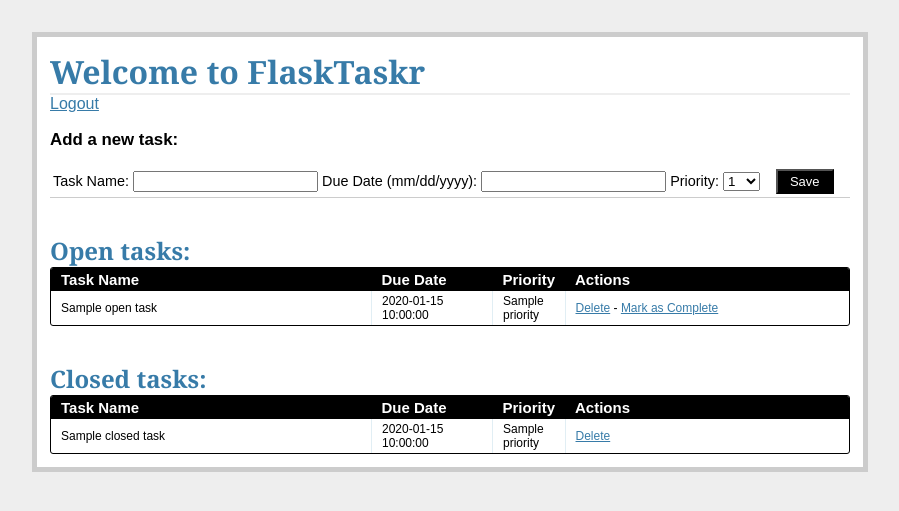
After one commit to wove/flasktaskr, a Flask app: template templates/tasks.html in a window 1280 px wide. The commit adds this page. Shown: the top 511 px of the page, without its empty margins (190-1089 px from the left). Run offline with Flask 2, Linux system fonts and the light colour scheme; the template is opened without the code that fills it: most values are stand-ins (such as "Sample title", 1, 10 or a date in 2020).

Commit message:
added task form

```diff
--- a/requirements.txt
+++ b/requirements.txt
@@ -1,6 +1,8 @@
 Flask==0.10.1
+Flask-WTF==0.9.4
 Jinja2==2.7.3
 MarkupSafe==0.23
+WTForms==1.0.5
 Werkzeug==0.10.4
 itsdangerous==0.24
 wsgiref==0.1.2
--- a/templates/login.html
+++ b/templates/login.html
@@ -4,7 +4,7 @@
 <h3>Please login to access your tasks.</h3>
 <form method="post" action="/">
     Username: <input type="text" name="username" value="{{ request.form.username }}"><br/>
-    Password: <input type="password" name="username" value="{{ request.form.password }}"><br/>
+    Password: <input type="password" name="password" value="{{ request.form.password }}"><br/>
     <input type="submit" value="Login">
 </form>
 <p><em>Use 'admin' for username and password</em></p>
--- /dev/null
+++ b/templates/tasks.html
@@ -0,0 +1,95 @@
+{% extends "template.html" %}
+{% block content %}
+<h1>Welcome to FlaskTaskr</h1>
+<a href="/logout">Logout</a>
+<div class="add-task">
+    <h3>Add a new task:</h3>
+    <table>
+        <tr>
+            <form action="{{ url_for('new_task') }}" method="post">
+                <td>
+                    <label>Task Name:</label>
+                    <input name="name" type="text">
+                </td>
+                <td>
+                    <label>Due Date (mm/dd/yyyy):</label>
+                    <input name="due_date" type="text" width="120px">
+                </td>
+                <td>
+                    <label>Priority:</label>
+                    <select name="priority" width="100px">
+                        <option value="1">1</option>
+                        <option value="2">2</option>
+                        <option value="3">3</option>
+                        <option value="4">4</option>
+                        <option value="5">5</option>
+                        <option value="6">6</option>
+                        <option value="7">7</option>
+                        <option value="8">8</option>
+                        <option value="9">9</option>
+                        <option value="10">10</option>
+                    </select>
+                </td>
+                <td>&nbsp;&nbsp;
+                    <input class="button" type="submit" value="Save">
+                </td>
+            </form>
+        </tr>
+    </table>
+</div>
+<div class="entries">
+    <br>
+    <br>
+    <h2>Open tasks:</h2>
+    <div class="datagrid">
+        <table>
+            <thead>
+                <tr>
+                    <th width="300px"><strong>Task Name</strong></th>
+                    <th width="100px"><strong>Due Date</strong></th>
+                    <th width="50px"><strong>Priority</strong></th>
+                    <th><strong>Actions</strong></th>
+                </tr>
+            </thead>
+            {% for o in open_tasks %}
+            <tr>
+                <td width="300px">{{ o.name }}</td>
+                <td width="100px">{{ o.due_date }}</td>
+                <td width="50px">{{ o.priority }}</td>
+                <td>
+                    <a href="{{ url_for('delete_entry', task_id = o.task_id) }}">Delete</a> -
+                    <a href="{{ url_for('complete', task_id = o.task_id) }}">Mark as Complete</a>
+                </td>
+            </tr>
+            {% endfor %}
+        </table>
+    </div>
+    <br>
+    <br>
+</div>
+<div class="entries">
+    <h2>Closed tasks:</h2>
+    <div class="datagrid">
+        <table>
+            <thead>
+                <tr>
+                    <th width="300px"><strong>Task Name</strong></th>
+                    <th width="100px"><strong>Due Date</strong></th>
+                    <th width="50px"><strong>Priority</strong></th>
+                    <th><strong>Actions</strong></th>
+                </tr>
+            </thead>
+            {% for c in closed_tasks %}
+            <tr>
+                <td width="300px">{{ c.name }}</td>
+                <td width="100px">{{ c.due_date }}</td>
+                <td width="50px">{{ c.priority }}</td>
+                <td>
+                    <a href="{{ url_for('delete_entry', task_id = c.task_id) }}">Delete</a>
+                </td>
+            </tr>
+            {% endfor %}
+        </table>
+    </div>
+</div>
+{% endblock %}
```
Also changed, not shown: forms.py (added, +14 -0 lines), views.py (+4 -3 lines), flasktaskr.db.
